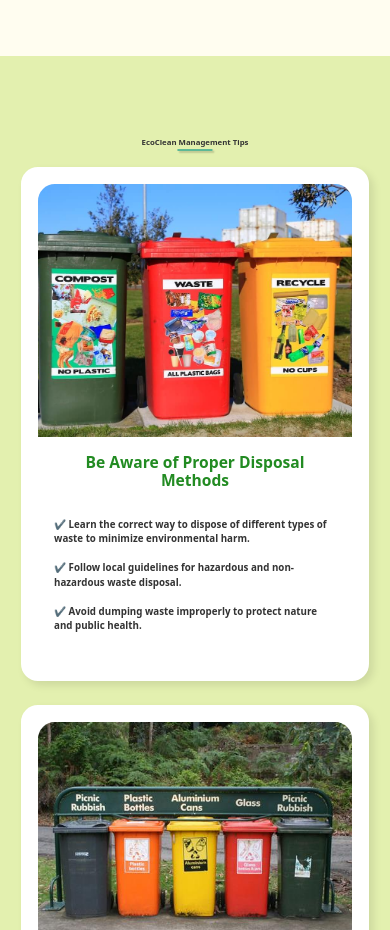
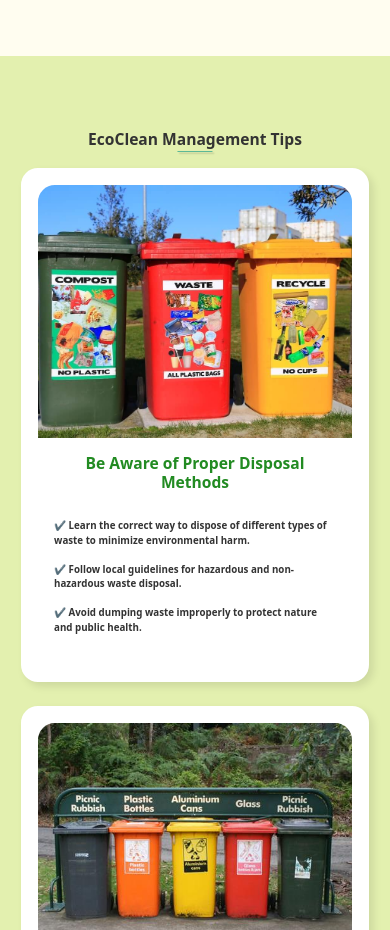
Before and after one commit to JimwellC/ecoclean_frontend, an Angular app: page /tips in a window 390 px wide. Shown: the part 1480-2410 px from the top of the page. Built offline with nearby package versions, Linux system fonts and the light colour scheme.

Commit message:
Tips css error solved

```diff
--- a/src/app/components/tips/tips.component.css
+++ b/src/app/components/tips/tips.component.css
@@ -291,13 +291,10 @@
       overflow: hidden; /* Prevents unwanted spacing */
     }
 
-<<<<<<< HEAD
     .tips-second-title{
       font-size: 4vw;
     }
 
-=======
->>>>>>> aa18406da28dedb002a143dd2149ac3d0fd0aba5
     .tips-cards-container {
       grid-template-columns: 1fr; /* 1 column */
     }
```
